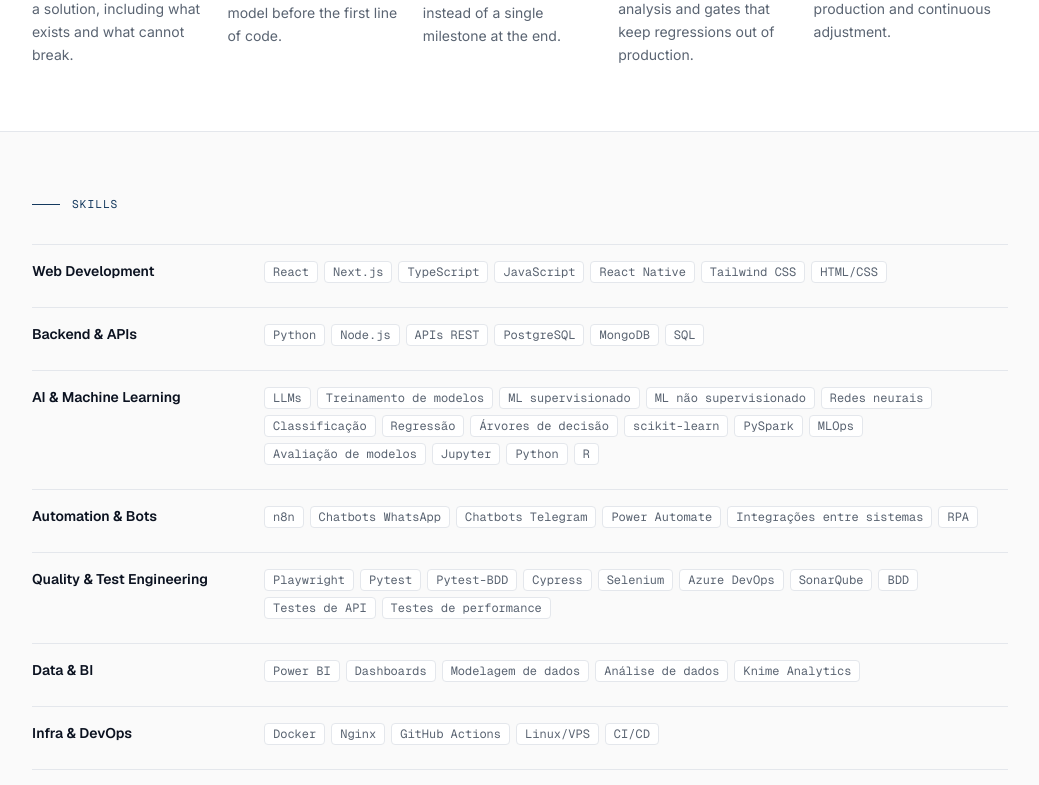
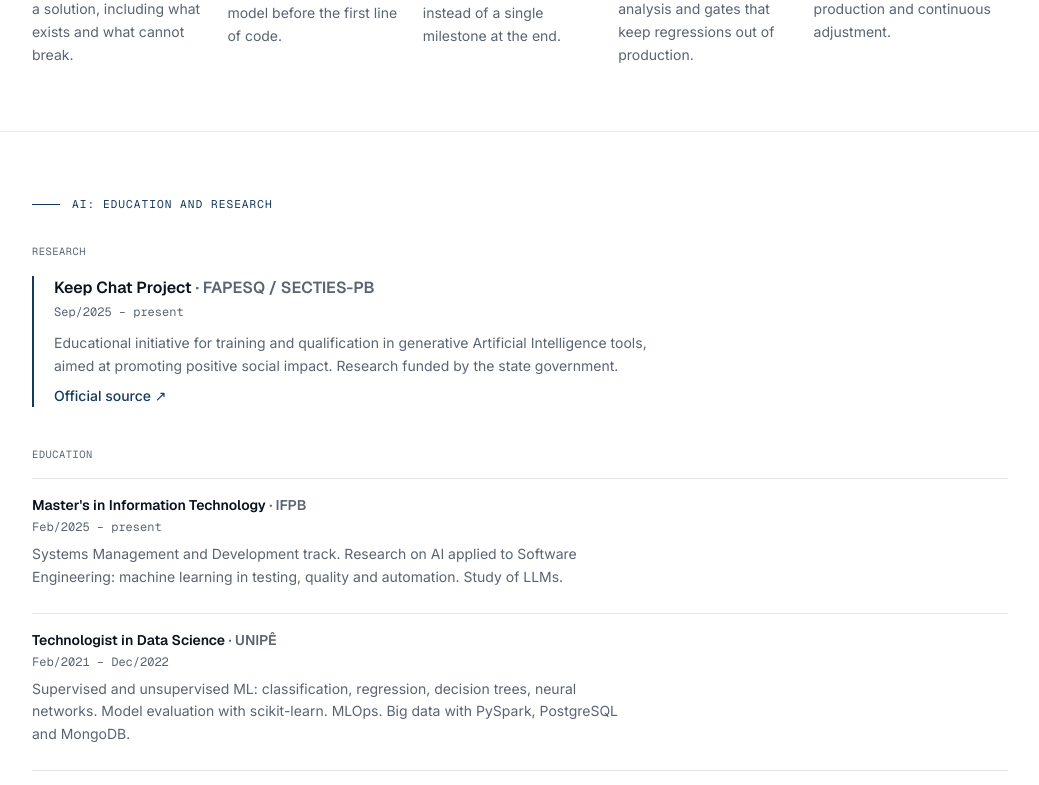
Before and after one commit to Andrew-Figueiredo/andrew-landing, a Next.js app: page /en in a window 1280 px wide. Shown: the part 2144-2929 px from the top of the page, without its empty margins (120-1159 px from the left). Built offline with nearby package versions, Linux system fonts and the light colour scheme.

Commit message:
feat: Skills filtra grupos por area, mantendo grupos de apoio

```diff
--- a/src/app/[lang]/page.tsx
+++ b/src/app/[lang]/page.tsx
@@ -6,7 +6,6 @@
 import { About } from '@/components/sections/About';
 import { Projects } from '@/components/sections/Projects';
 import { Process } from '@/components/sections/Process';
-import { Skills } from '@/components/sections/Skills';
 import { AiResearch } from '@/components/sections/AiResearch';
 import { Experience } from '@/components/sections/Experience';
 import { Contact } from '@/components/sections/Contact';
@@ -23,7 +22,6 @@
         <About lang={lang} />
         <Projects lang={lang} />
         <Process lang={lang} />
-        <Skills lang={lang} />
         <AiResearch lang={lang} />
         <Experience lang={lang} />
         <Contact lang={lang} />
--- a/src/components/sections/Skills.tsx
+++ b/src/components/sections/Skills.tsx
@@ -1,11 +1,13 @@
 import { getDictionary, type Locale } from '@/i18n';
 import { skillGroups } from '@/data/skills';
+import type { AreaId } from '@/data/types';
 import { Reveal } from '@/components/Reveal';
 import { SectionHeading } from '@/components/SectionHeading';
 
 // Sem barras de progresso percentuais. Layout escaneável, com a ordem dos grupos preservada.
-export function Skills({ lang }: { lang: Locale }) {
+export function Skills({ lang, area }: { lang: Locale; area: AreaId }) {
   const t = getDictionary(lang);
+  const groups = skillGroups.filter((g) => g.area === area || g.area === undefined);
 
   return (
     <section className="border-t border-line bg-bg-soft">
@@ -14,7 +16,7 @@
           <SectionHeading id="skills" label={t.sections.skillsTitle} />
         </Reveal>
         <div className="space-y-6">
-          {skillGroups.map((group, i) => (
+          {groups.map((group, i) => (
             <Reveal key={group.id} delay={Math.min(i, 4) * 0.05}>
               <div className="grid gap-3 border-t border-line pt-4 sm:grid-cols-[220px_1fr]">
                 <h3 className="font-head text-sm font-semibold">{group.title[lang]}</h3>
```
